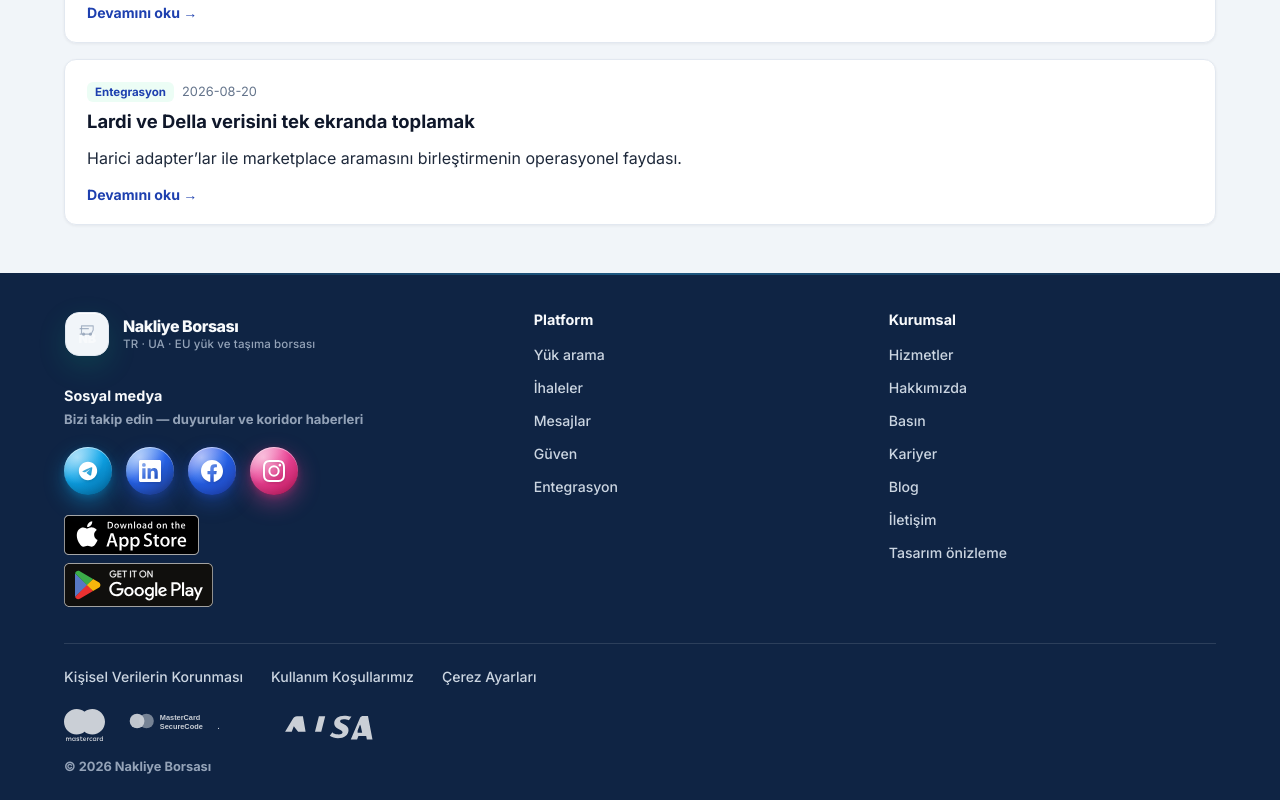
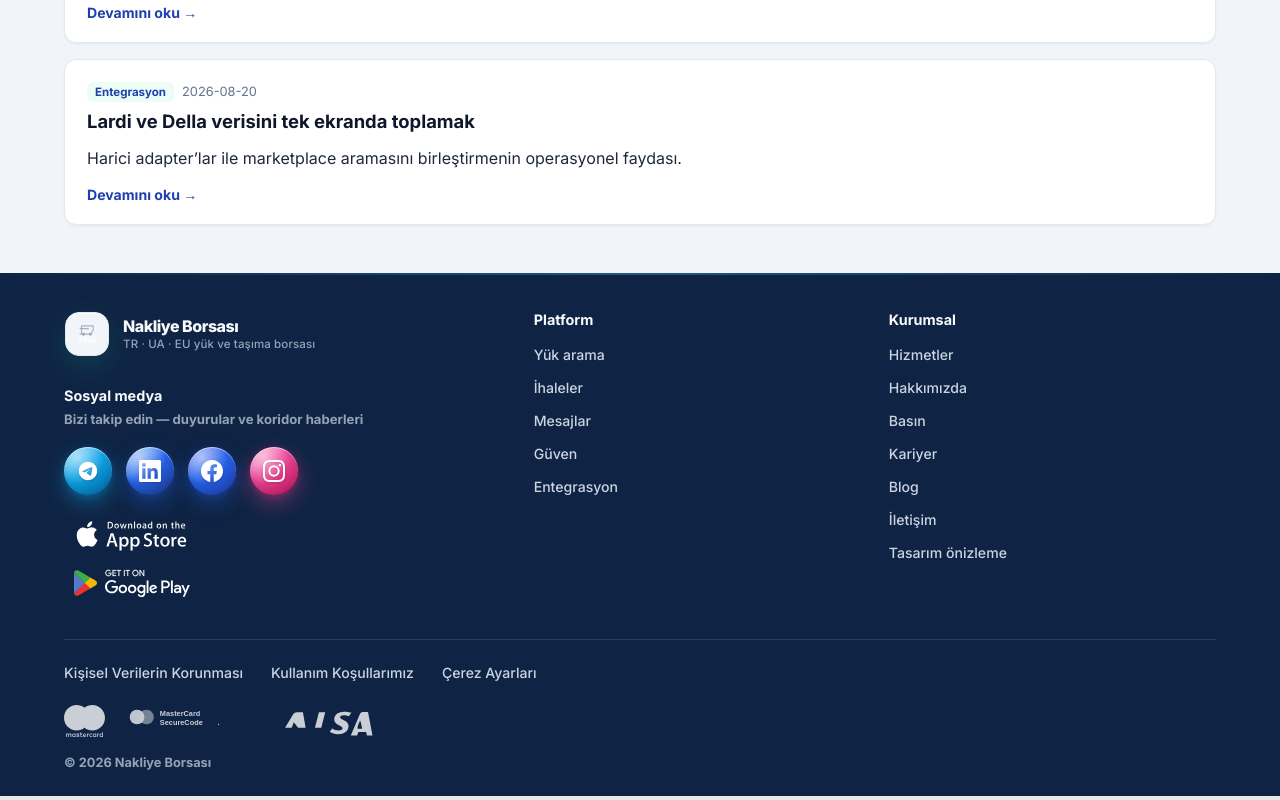
Before and after one commit to kutluhanakinci8-ux/nakliyeborsasi, a Next.js app in the folder apps/web/: page /blog in a window 1280 px wide. Shown: the part 836-1636 px from the top of the page. Built offline with nearby package versions, Linux system fonts and the light colour scheme.

Commit message:
fix(web): mağaza rozetleri şeffaf zemin — footer lacivert üzerinde
Co-authored-by: kutluhanakinci8-ux <kutluhanakinci8-ux@users.noreply.github.com>

```diff
--- a/apps/web/src/app/globals.css
+++ b/apps/web/src/app/globals.css
@@ -2392,7 +2392,8 @@ a {
 .store-badge {
   display: block;
   line-height: 0;
-  border-radius: 8px;
+  background: transparent;
+  border-radius: 0;
   transition:
     transform 0.18s var(--nb-ease-out),
     opacity 0.18s ease;
@@ -2415,7 +2416,7 @@ a {
 }
 
 .store-badge-img--play {
-  height: 44px;
+  height: 40px;
 }
 
 .site-footer-payments {
--- a/apps/web/src/components/FooterTrustBar.tsx
+++ b/apps/web/src/components/FooterTrustBar.tsx
@@ -6,15 +6,15 @@ const PLAY_STORE_URL =
 
 const STORE_BADGES = {
   appStore: {
-    src: "/footer/app-store.svg",
+    src: "/footer/app-store-footer.svg",
     width: 135,
     height: 40,
     alt: "Download on the App Store",
   },
   googlePlay: {
-    src: "/footer/google-play.svg",
+    src: "/footer/google-play-footer.svg",
     width: 155,
-    height: 60,
+    height: 46,
     alt: "Get it on Google Play",
   },
 } as const;
```
Also changed, not shown: apps/web/public/footer/README.md, apps/web/public/footer/app-store-footer.svg (added), apps/web/public/footer/google-play-footer.svg (added).
